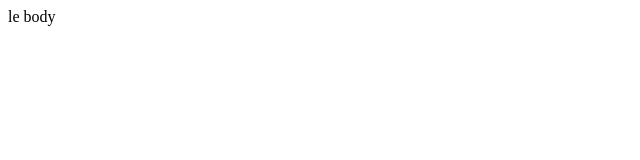
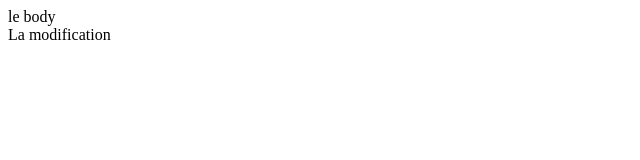
Before and after one commit to ValentinLeroux8100/testing, a plain HTML site: page index.html in a window 1280 px wide. Shown: the full height of the page, 0-640 px from the left. Drawn offline with Linux system fonts and the light colour scheme.

Commit message:
Modification de l'index

```diff
--- a/index.html
+++ b/index.html
@@ -5,5 +5,6 @@
 </head>
 <body>
 le body
+<div>La modification</div>
 </body>
 </html>
```
